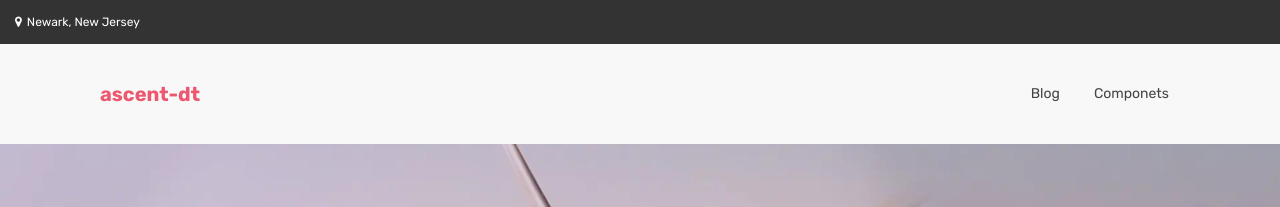
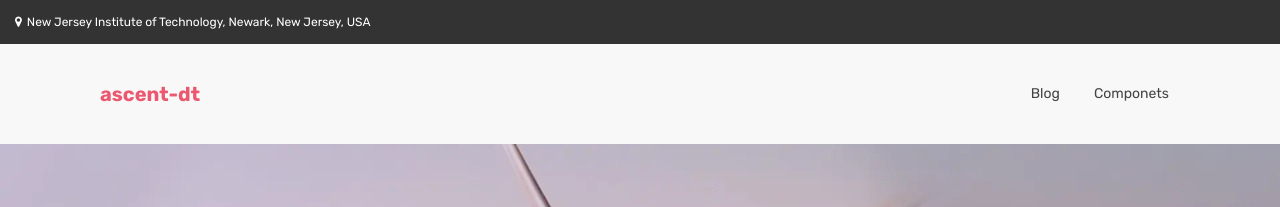
Before and after one commit to ascent-dt/ascent-dt-old.github.io, a Jekyll site: the page built from index.html, in a window 1280 px wide. Shown: the top 207 px of the page. Built offline with Jekyll 4.4.1, drawn with Linux system fonts in a browser that asks for light colours.

Commit message:
Update nav-bar.html

```diff
--- a/_includes/themes/bootstrap/nav-bar.html
+++ b/_includes/themes/bootstrap/nav-bar.html
@@ -1,7 +1,7 @@
             <div class="top-menu">
               <p>
                 <span class="left">
-                  <a href="#"><i class="fa fa-map-marker"></i>Newark, New Jersey</a>
+                  <a href="https://www.google.com/maps/place/141+Warren+St+%23141,+Newark,+NJ+07103/@40.7415162,-74.1784399,17z/data=!3m1!4b1!4m5!3m4!1s0x89c2537db02aa28f:0x722fdfb8c3dc4762!8m2!3d40.7415162!4d-74.1784399?entry=ttu"><i class="fa fa-map-marker"></i>New Jersey Institute of Technology, Newark, New Jersey, USA</a>
                   <!--
                   <a href="#"><i class="fa fa-mobile-phone"></i>+9 34476 3244</a>
                   <a href="#"><i class="fa fa-envelope"></i>email@example.com</a>
```
